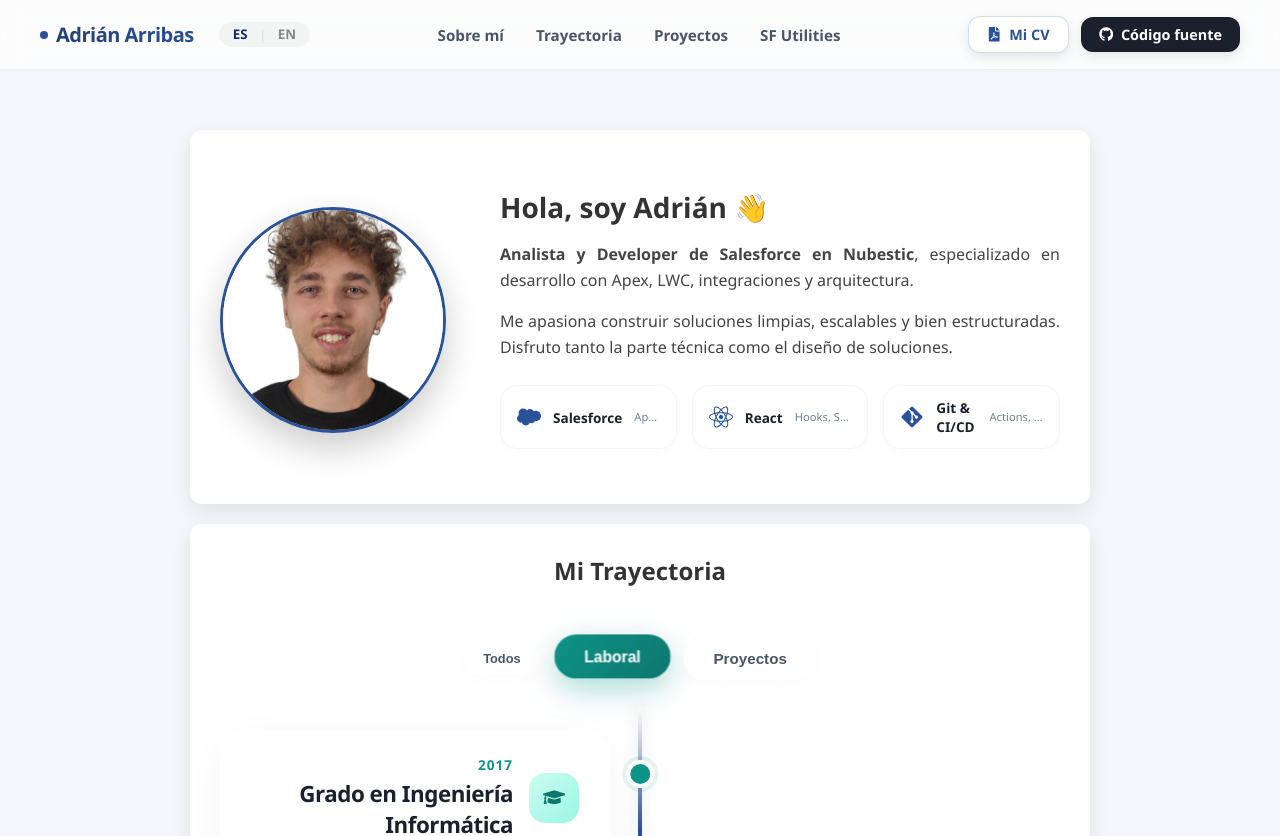
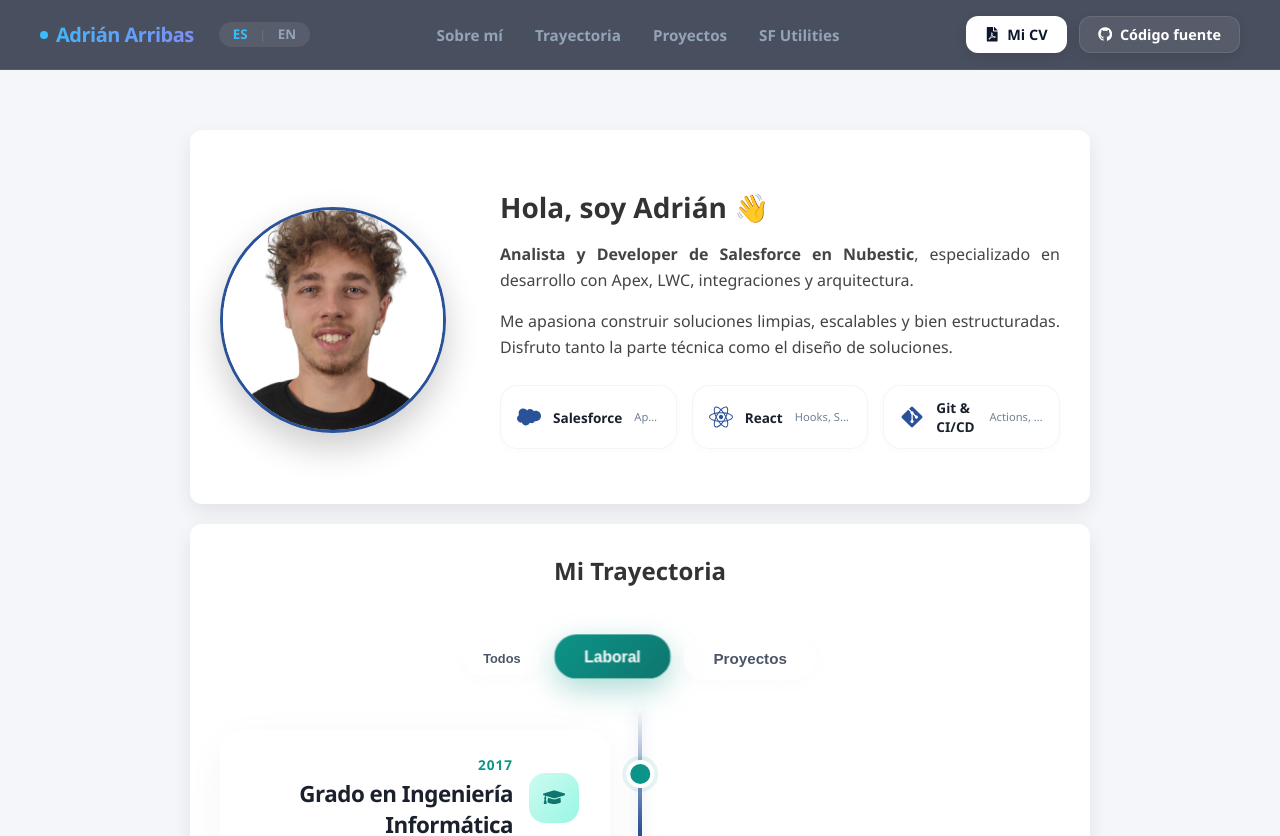
Before and after one commit to arribass/my-portfolio, a React (Create React App) app: page / in a window 1280 px wide. Shown: the top 836 px of the page. Built offline with nearby package versions, Linux system fonts and the light colour scheme.

Commit message:
feat: modified header

```diff
--- a/src/App.css
+++ b/src/App.css
@@ -90,7 +90,7 @@ html {
   margin-bottom: 15px;
 }
 
-/* 🌟 Modern Top Bar (Glassmorphism) */
+/* 🌟 Modern Top Bar (Glassmorphism - Dark Blue Footer Theme) */
 .top-bar {
   position: fixed;
   top: 0;
@@ -98,15 +98,15 @@ html {
   width: 100%;
   z-index: 1000;
   transition: all 0.4s cubic-bezier(0.4, 0, 0.2, 1);
-  background: rgba(255, 255, 255, 0.7);
+  background: rgba(15, 23, 42, 0.75); /* Matching #0f172a with transparency */
   backdrop-filter: blur(12px);
   -webkit-backdrop-filter: blur(12px);
-  border-bottom: 1px solid rgba(0, 0, 0, 0.05);
+  border-bottom: 1px solid rgba(255, 255, 255, 0.08);
 }
 
 .top-bar.scrolled {
-  background: rgba(255, 255, 255, 0.9);
-  box-shadow: 0 4px 20px rgba(0, 0, 0, 0.08);
+  background: rgba(15, 23, 42, 0.95);
+  box-shadow: 0 4px 20px rgba(0, 0, 0, 0.25);
   padding: 8px 0;
 }
 
@@ -129,7 +129,7 @@ html {
   display: flex;
   align-items: center;
   gap: 8px;
-  background: rgba(0, 0, 0, 0.04);
+  background: rgba(255, 255, 255, 0.08);
   padding: 4px 10px;
   border-radius: 20px;
   font-size: 0.7rem;
@@ -141,19 +141,23 @@ html {
   border: none;
   cursor: pointer;
   padding: 2px 4px;
-  color: #888;
+  color: #94a3b8;
   transition: all 0.2s ease;
   font-family: inherit;
   font-weight: 700;
   line-height: 1;
 }
 
+.lang-switcher button:hover {
+  color: #cbd5e1;
+}
+
 .lang-switcher button.active {
-  color: #1a2a6c;
+  color: #38bdf8;
 }
 
 .lang-switcher .separator {
-  color: #ddd;
+  color: rgba(255, 255, 255, 0.15);
   font-weight: 400;
 }
 
@@ -162,11 +166,11 @@ html {
   font-weight: 800;
   font-size: 1.25rem;
   letter-spacing: -0.5px;
-  color: #1a202c;
+  color: #ffffff;
   display: flex;
   align-items: center;
   gap: 8px;
-  background: linear-gradient(135deg, #1e3c72 0%, #2a5298 100%);
+  background: linear-gradient(135deg, #38bdf8 0%, #818cf8 100%);
   -webkit-background-clip: text;
   background-clip: text;
   -webkit-text-fill-color: transparent;
@@ -177,7 +181,7 @@ html {
   display: inline-block;
   width: 8px;
   height: 8px;
-  background: #2a5298;
+  background: #38bdf8;
   border-radius: 50%;
 }
 
@@ -188,7 +192,7 @@ html {
 }
 
 .nav-center a {
-  color: #4a5568;
+  color: #94a3b8;
   text-decoration: none;
   font-weight: 600;
   font-size: 0.95rem;
@@ -204,12 +208,12 @@ html {
   left: 0;
   width: 0;
   height: 2px;
-  background: #2a5298;
+  background: #38bdf8;
   transition: width 0.3s ease;
 }
 
 .nav-center a:hover {
-  color: #2a5298;
+  color: #f8fafc;
 }
 
 .nav-center a:hover::after {
@@ -237,27 +241,30 @@ html {
 }
 
 .github-link {
-  background: #1a202c;
+  background: rgba(255, 255, 255, 0.08);
   color: white !important;
+  border: 1px solid rgba(255, 255, 255, 0.1);
 }
 
 .github-link:hover {
-  background: #2d3748;
+  background: rgba(255, 255, 255, 0.15);
+  border-color: rgba(255, 255, 255, 0.25);
   transform: translateY(-2px);
-  box-shadow: 0 6px 15px rgba(0, 0, 0, 0.2);
+  box-shadow: 0 6px 15px rgba(255, 255, 255, 0.05);
 }
 
 .cv-link {
   background: white;
-  color: #2a5298 !important;
-  border: 1px solid rgba(42, 82, 152, 0.2);
+  color: #0f172a !important;
+  border: 1px solid rgba(255, 255, 255, 0.1);
 }
 
 .cv-link:hover {
-  background: #f8fafc;
-  border-color: #2a5298;
+  background: #38bdf8;
+  color: #0f172a !important;
+  border-color: #38bdf8;
   transform: translateY(-2px);
-  box-shadow: 0 6px 15px rgba(42, 82, 152, 0.15);
+  box-shadow: 0 6px 15px rgba(56, 189, 248, 0.25);
 }
 
 /* Base adjustment for fixed header */
--- a/src/components/ProjectsSection.css
+++ b/src/components/ProjectsSection.css
@@ -488,7 +488,7 @@
 }
 
 .projects-view-switcher button {
-  padding: 10px 20px;
+  padding: 10px 16px;
   border: none;
   border-radius: 35px;
   background: transparent;
@@ -499,7 +499,7 @@
   transition: all 0.3s cubic-bezier(0.4, 0, 0.2, 1);
   display: flex;
   align-items: center;
-  gap: 8px;
+  justify-content: center;
   position: relative;
   z-index: 1;
 }
```
